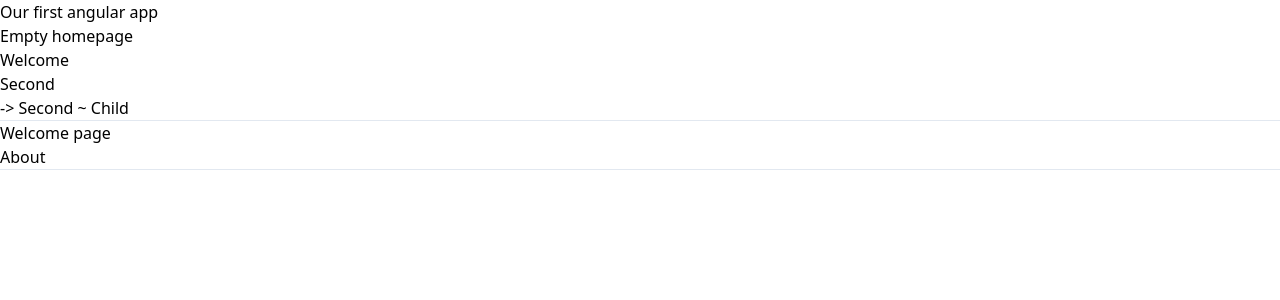
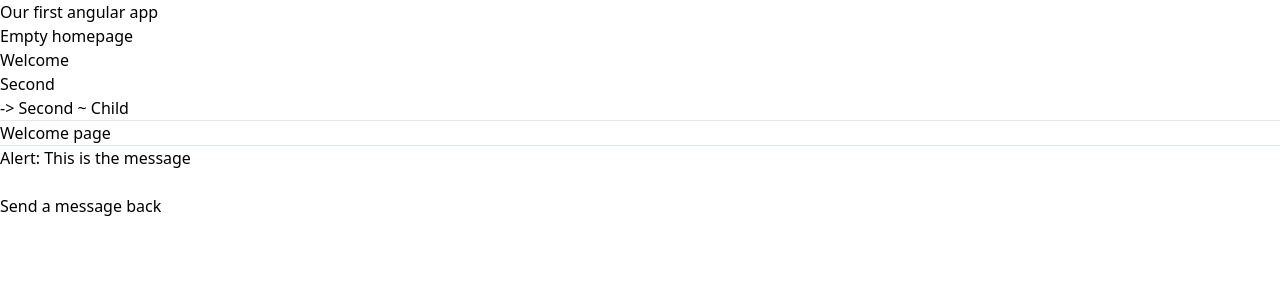
Before and after one commit to rebelchris/angular-starter-demo, an Angular app: page /welcome in a window 1280 px wide. Shown: the top 300 px of the page. Built offline with nearby package versions, Linux system fonts and the light colour scheme.

Commit message:
Added input and output emitters

```diff
--- /dev/null
+++ b/src/app/alert/alert.component.html
@@ -0,0 +1,3 @@
+<h1>Alert: {{ message }}</h1>
+<br />
+<button (click)="sendMessageBack('Secret message here')">Send a message back</button>
--- /dev/null
+++ b/src/app/alert/alert.component.ts
@@ -0,0 +1,21 @@
+import { Component, OnInit, Input, Output, EventEmitter } from '@angular/core';
+
+@Component({
+  selector: 'app-alert',
+  templateUrl: './alert.component.html',
+  styleUrls: ['./alert.component.scss']
+})
+export class AlertComponent implements OnInit {
+  @Input() message: string;
+  @Output() messageBack = new EventEmitter<string>();
+
+  constructor() { }
+
+  ngOnInit(): void {
+  }
+
+  sendMessageBack(message: string) {
+    this.messageBack.emit(message);
+  }
+
+}
--- a/src/app/app.module.ts
+++ b/src/app/app.module.ts
@@ -8,6 +8,7 @@
 import { NotFoundComponent } from './not-found/not-found.component';
 import { ChildComponent } from './child/child.component';
 import { AboutComponent } from './about/about.component';
+import { AlertComponent } from './alert/alert.component';
 
 @NgModule({
   declarations: [
@@ -16,7 +17,8 @@
     SecondComponent,
     NotFoundComponent,
     ChildComponent,
-    AboutComponent
+    AboutComponent,
+    AlertComponent
   ],
   imports: [
     BrowserModule,
--- a/src/app/welcome/welcome.component.html
+++ b/src/app/welcome/welcome.component.html
@@ -1,4 +1,3 @@
 <h1>Welcome page</h1>
-<a routerLink="about">About</a>
 <hr />
-<router-outlet></router-outlet>
+<app-alert [message]="messageToSend" (messageBack)="getMessage($event)"></app-alert>
--- a/src/app/welcome/welcome.component.ts
+++ b/src/app/welcome/welcome.component.ts
@@ -7,9 +7,14 @@
 })
 export class WelcomeComponent implements OnInit {
 
+  messageToSend: string = 'This is the message';
+
   constructor() { }
 
   ngOnInit(): void {
   }
 
+
+
+
 }
```
Also changed, not shown: src/app/alert/alert.component.scss (added), 1 other file (tests, documents, lock files or other folders).
